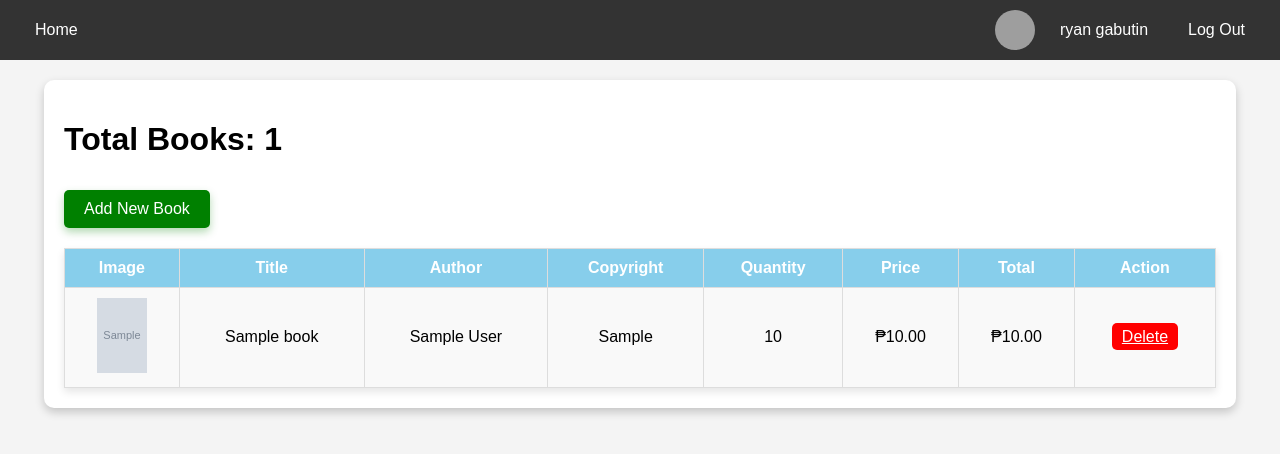
After one commit to Jundel-Malazarte/Read-Scape-Books, a PHP site: page /admin/total_books.php in a window 1280 px wide. The commit adds this page. Shown: the top 454 px of the page. Run offline with PHP 8.4, Linux system fonts and the light colour scheme; a user stored in the database is signed in; data comes from the database, SQL or seed files in the repository; tables that the repository leaves empty or names only in its code hold one stand-in row (values such as "Sample post"); grey boxes marked "Sample" are stand-in pictures; grey boxes are pictures that could not be loaded.

Commit message:
total users and total books

```diff
--- /dev/null
+++ b/admin/logout.php
@@ -0,0 +1,6 @@
+<?php
+session_start();
+session_unset(); // Unset session variables
+session_destroy(); // Destroy the session
+header("Location: ../admin/admin.php", true, 302);
+exit();
--- /dev/null
+++ b/admin/total_books.php
@@ -0,0 +1,242 @@
+<?php
+@include '../db_connect.php';
+
+session_start();
+
+// Check if admin is logged in
+if (!isset($_SESSION['id'])) {
+    header("Location: admin.php");
+    exit();
+}
+
+// Fetch logged-in user details
+$user_id = $_SESSION['id'];
+
+$sql = "SELECT fname, lname, profile_image FROM `users` WHERE id = ?";
+$stmt = mysqli_prepare($conn, $sql);
+mysqli_stmt_bind_param($stmt, "i", $user_id);
+mysqli_stmt_execute($stmt);
+$result = mysqli_stmt_get_result($stmt);
+
+if ($row = mysqli_fetch_assoc($result)) {
+    $fname = htmlspecialchars($row['fname']);
+    $lname = htmlspecialchars($row['lname']);
+    $profile_image = $row['profile_image'];
+
+    // Ensure correct path to the image
+    $default_image = '../uploads/default.jpg';
+    if (empty($profile_image) || !file_exists("../uploads/" . $profile_image)) {
+        $profile_image = $default_image;
+    } else {
+        $profile_image = '../uploads/' . $profile_image;
+    }
+} else {
+    $fname = "Admin";
+    $lname = "User";
+    $profile_image = '../uploads/default.jpg';
+}
+
+mysqli_stmt_close($stmt);
+
+// Fetch total books count
+$total_books_query = mysqli_query($conn, "SELECT COUNT(*) FROM books");
+$total_books = mysqli_fetch_row($total_books_query)[0];
+
+// Fetch all books' details
+$books_query = mysqli_query($conn, "SELECT isbn, title, book_image, author, copyright, qty, price, total FROM books");
+?>
+
+<!DOCTYPE html>
+<html lang="en">
+
+<head>
+    <meta charset="UTF-8">
+    <meta name="viewport" content="width=device-width, initial-scale=1.0">
+    <title>Total Books</title>
+    <style>
+        body {
+            font-family: Arial, sans-serif;
+            background-color: #f4f4f4;
+            text-align: center;
+            margin: 0;
+            padding: 0;
+        }
+
+        .navbar {
+            display: flex;
+            justify-content: space-between;
+            align-items: center;
+            background-color: #333;
+            padding: 10px 20px;
+        }
+
+        .navbar a {
+            color: white;
+            text-decoration: none;
+            padding: 10px 15px;
+        }
+
+        .navbar a:hover {
+            background-color: #555;
+            border-radius: 5px;
+        }
+
+        .nav-links {
+            display: flex;
+            gap: 15px;
+        }
+
+        .profile-info {
+            display: flex;
+            align-items: center;
+            gap: 10px;
+        }
+
+        .profile-info img {
+            width: 40px;
+            height: 40px;
+            border-radius: 50%;
+            object-fit: cover;
+        }
+
+        .container {
+            width: 90%;
+            margin: auto;
+            background: white;
+            padding: 20px;
+            border-radius: 10px;
+            box-shadow: 0 4px 10px rgba(0, 0, 0, 0.2);
+            margin-top: 20px;
+            text-align: left;
+        }
+
+        table {
+            width: 100%;
+            border-collapse: collapse;
+            margin-top: 20px;
+            box-shadow: 0px 4px 8px rgba(0, 0, 0, 0.1);
+        }
+
+        th,
+        td {
+            border: 1px solid #ddd;
+            padding: 10px;
+            text-align: center;
+        }
+
+        th {
+            background-color: #87CEEB;
+            /* Baby blue */
+            color: white;
+        }
+
+        tbody tr:nth-child(odd) {
+            background-color: #f9f9f9;
+        }
+
+        tbody tr:nth-child(even) {
+            background-color: #ffffff;
+        }
+
+        .book-img {
+            width: 50px;
+            height: 75px;
+            object-fit: cover;
+        }
+
+        .delete-btn {
+            background-color: red;
+            color: white;
+            border: none;
+            padding: 5px 10px;
+            cursor: pointer;
+            border-radius: 5px;
+        }
+
+        .add-book-btn {
+            display: inline-block;
+            /* Ensures padding and margin work correctly */
+            background-color: green;
+            /* Green background */
+            color: white;
+            /* White text */
+            padding: 10px 20px;
+            /* Padding for the button */
+            border-radius: 5px;
+            /* Rounded corners */
+            text-decoration: none;
+            /* Remove underline from link */
+            box-shadow: 0 4px 8px rgba(0, 128, 0, 0.3);
+            /* Box shadow effect */
+            transition: background-color 0.3s ease;
+            /* Smooth transition for hover effect */
+            margin-top: 10px;
+            /* Space between h1 and button */
+        }
+
+        .add-book-btn:hover {
+            background-color: darkgreen;
+            /* Darker green on hover */
+        }
+    </style>
+</head>
+
+<body>
+    <div class="navbar">
+        <div class="nav-links">
+            <a href="../admin/admin_dashboard.php">Home</a>
+        </div>
+        <div class="profile-info">
+            <img src="<?php echo $profile_image; ?>" alt="Profile Image">
+            <a href="profile.php"><?php echo $fname . " " . $lname; ?></a>
+            <a href="../admin/logout.php">Log Out</a>
+        </div>
+    </div>
+
+
+    <div class="container">
+        <h1>Total Books: <?php echo $total_books; ?></h1>
+        <a href="add_book.php" class="add-book-btn">Add New Book</a>
+
+        <table>
+            <thead>
+                <tr>
+                    <th>Image</th>
+                    <th>Title</th>
+                    <th>Author</th>
+                    <th>Copyright</th>
+                    <th>Quantity</th>
+                    <th>Price</th>
+                    <th>Total</th>
+                    <th>Action</th>
+                </tr>
+            </thead>
+            <tbody>
+                <?php
+                while ($row = mysqli_fetch_assoc($books_query)) {
+                    $book_image = !empty($row['book_image']) ? "../images/" . $row['book_image'] : "../images/default_book.png";
+
+                    echo "<tr>
+            <td><img src='$book_image' class='book-img' alt='Book Image'></td>
+            <td>{$row['title']}</td>
+            <td>{$row['author']}</td>
+            <td>{$row['copyright']}</td>
+            <td>{$row['qty']}</td>
+            <td>₱" . number_format($row['price'], 2) . "</td>
+            <td>₱" . number_format($row['total'], 2) . "</td>
+            <td><a href='../admin/delete_book.php?isbn={$row['isbn']}' class='delete-btn' onclick=\"return confirm('Are you sure you want to delete this book?');\">Delete</a></td>
+          </tr>";
+                }
+                ?>
+            </tbody>
+
+        </table>
+    </div>
+
+</body>
+
+</html>
+
+<?php
+mysqli_close($conn);
+?>
```
Also changed, not shown: admin/add_book.php (added, +147 -0 lines), admin/admin_dashboard.php (+8 -3 lines), admin/delete.php (added, +21 -0 lines), admin/total_users.php (added, +208 -0 lines), dashboard.php (+11 -2 lines), images/1740022494_book1.png (added), images/book1.png (added), images/delete.png (added), images/user_icon.png (added), uploads/67b3fe2c61887_man.jpg (added), uploads/67b3fe4889550_man.jpg (added).
